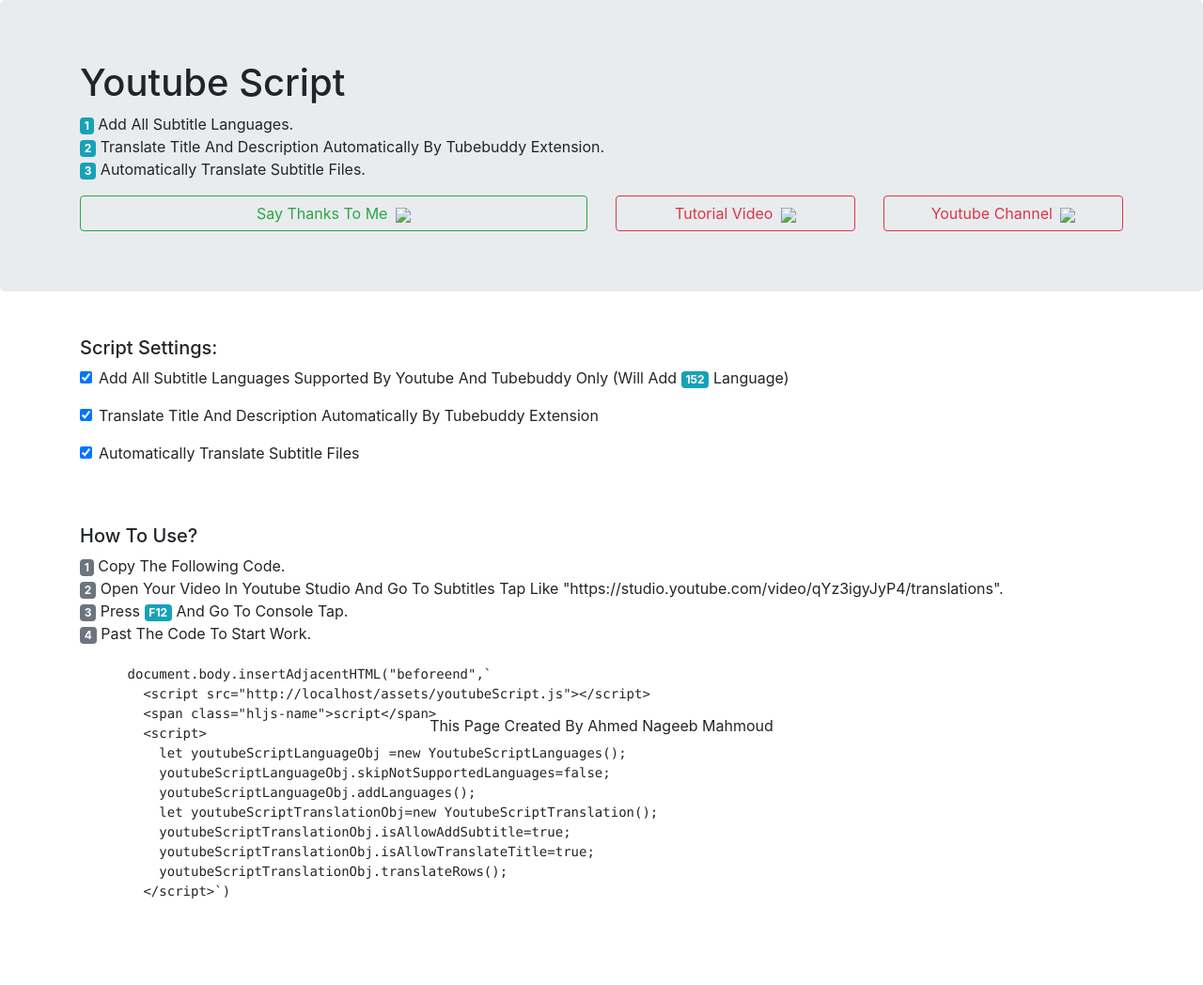
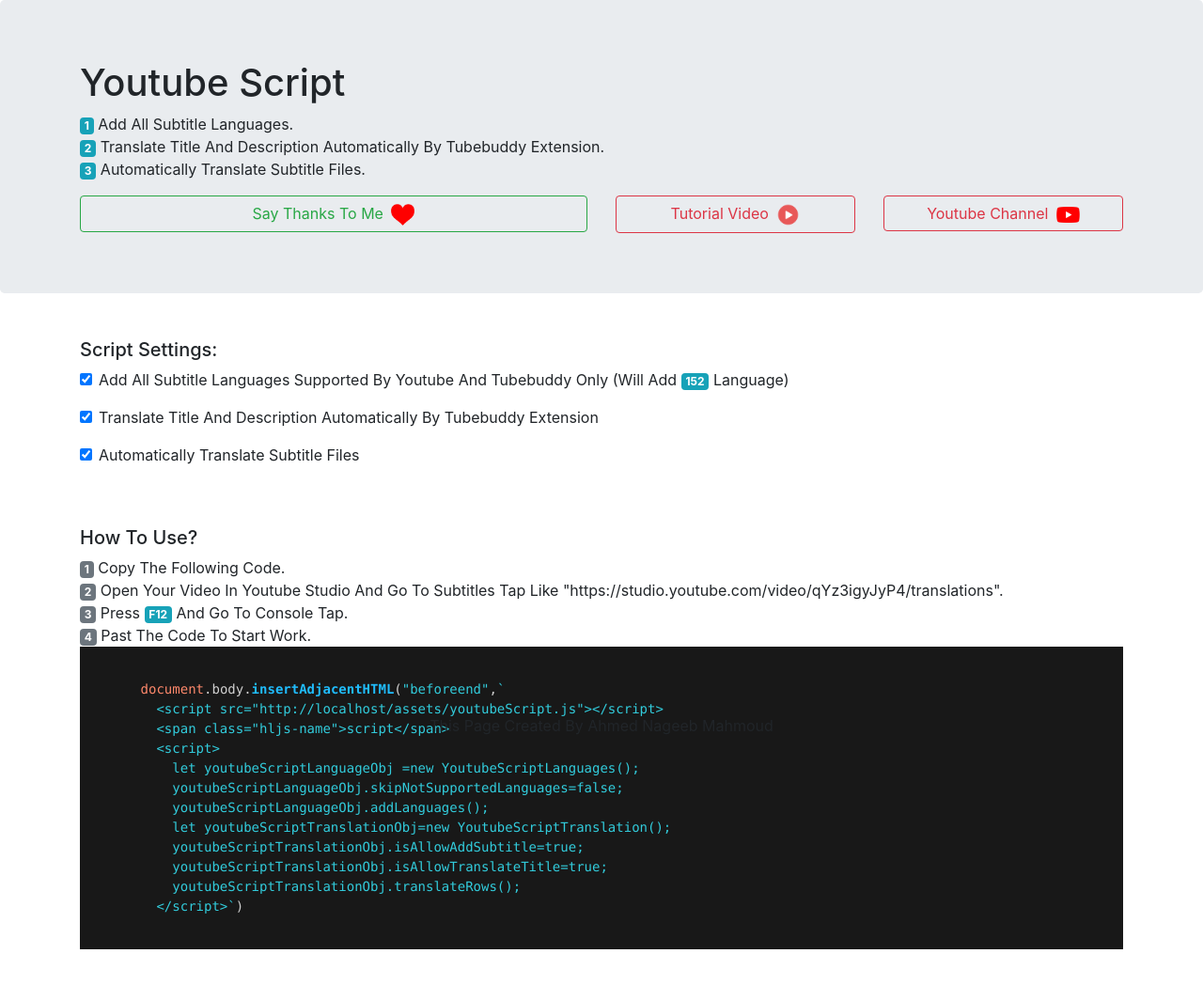
Before and after one commit to ahmednageebmahmoud/Youtube-Scripts-Public, a plain HTML site: page index.html in a window 1280 px wide. Shown: the whole page at 94% size. Drawn offline with nearby package versions, Linux system fonts and the light colour scheme; the site is published under a folder, as on GitHub Pages, so addresses that start at the root find nothing.

Commit message:
fix . in pathes

```diff
--- a/index.html
+++ b/index.html
@@ -9,11 +9,11 @@
       rel="stylesheet"
       href="https://cdn.jsdelivr.net/npm/bootstrap@4.0.0/dist/css/bootstrap.min.css"
     />
-    <link rel="stylesheet" href="/assets/highlight/styles/default.min.css" />
+    <link rel="stylesheet" href="./assets/highlight/styles/default.min.css" />
 
     <link
       rel="stylesheet"
-      href="/assets/highlight/styles/base16/framer.min.css"
+      href="./assets/highlight/styles/base16/framer.min.css"
     />
   </head>
   <body ng-app="ngApp" ng-controller="myCtrl">
@@ -33,19 +33,19 @@
           <div class="col-6">
             <a class="btn btn-outline-success w-100" href="https://paypal.me/AhmedNageebMahmoud?country.x=EG&locale.x=ar_EG">
               Say Thanks To Me
-              <img class="ml-1" src="/assets/images/hart.png" width="25">
+              <img class="ml-1" src="./assets/images/hart.png" width="25">
             </a>
           </div>
           <div class="col-3">
             <buttaon class="btn btn-outline-danger w-100">Tutorial Video
-              <img class="ml-1" src="/assets/images/video.png" width="25">
+              <img class="ml-1" src="./assets/images/video.png" width="25">
 
             </buttaon>
             </div>
           <div class="col-3">
             <a class="btn btn-outline-danger w-100" href="https://www.youtube.com/c/anmsezer">
               Youtube Channel
-              <img class="ml-1" src="/assets/images/youtube.png" width="25">
+              <img class="ml-1" src="./assets/images/youtube.png" width="25">
             </a>
           </div>
         </div>
@@ -139,7 +139,7 @@
     <script src="https://cdn.jsdelivr.net/npm/popper.js@1.12.9/dist/umd/popper.min.js"></script>
     <script src="https://cdn.jsdelivr.net/npm/bootstrap@4.0.0/dist/js/bootstrap.min.js"></script>
     <script src="https://cdnjs.cloudflare.com/ajax/libs/angular.js/1.8.3/angular.min.js"></script>
-    <script src="/assets/highlight/highlight.min.js"></script>
+    <script src="./assets/highlight/highlight.min.js"></script>
 
     <script src="./assets/js/app.js"></script>
   </body>
```
